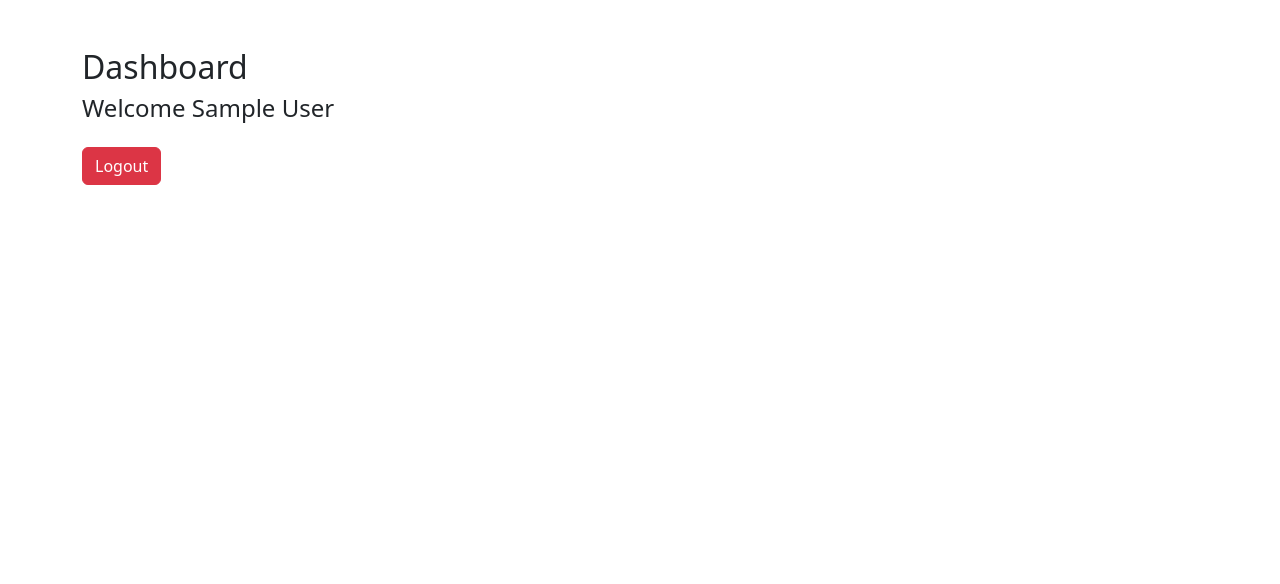
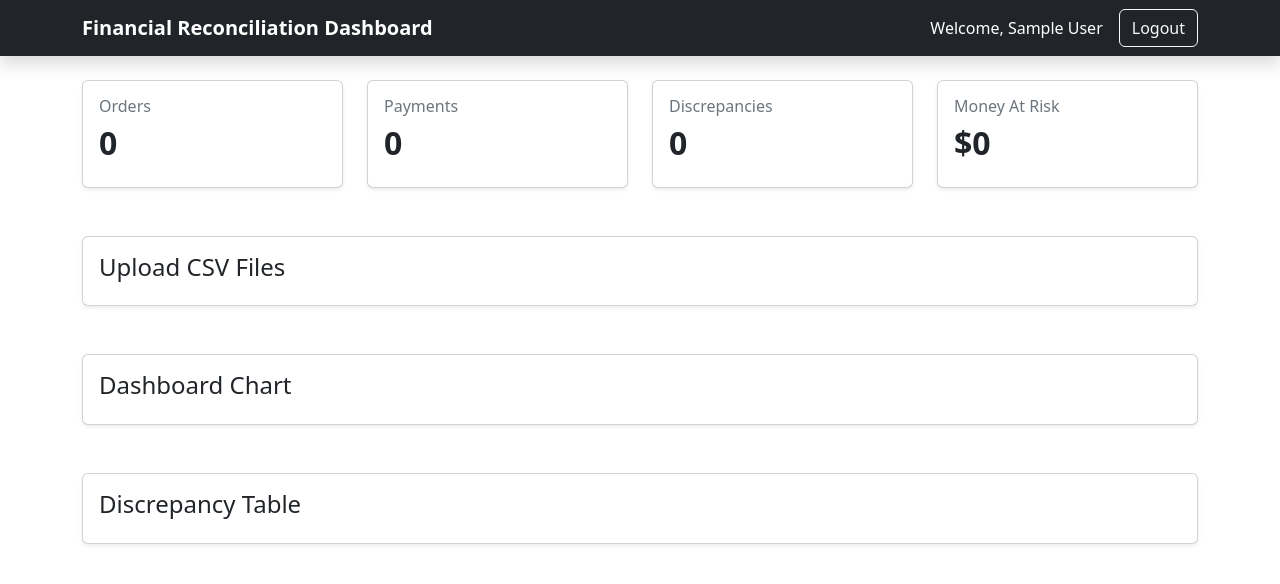
Before and after one commit to devacharya80/Dashboard, a React app in the folder frontend/: page /dashboard in a window 1280 px wide. Shown: the top 584 px of the page. Built offline with nearby package versions, Linux system fonts and the light colour scheme; sample sign-in values are in the browser's storage; the HTML template or start-up script is replaced by a standard one.

Commit message:
Create dashboard layout and reusable components

```diff
--- a/frontend/src/components/DashboardChart.jsx
+++ b/frontend/src/components/DashboardChart.jsx
@@ -0,0 +1,11 @@
+function DashboardChart() {
+  return (
+    <div className="card shadow-sm">
+      <div className="card-body">
+        <h4>Dashboard Chart</h4>
+      </div>
+    </div>
+  );
+}
+
+export default DashboardChart;
--- a/frontend/src/components/DiscrepancyTable.jsx
+++ b/frontend/src/components/DiscrepancyTable.jsx
@@ -0,0 +1,11 @@
+function DiscrepancyTable() {
+  return (
+    <div className="card shadow-sm">
+      <div className="card-body">
+        <h4>Discrepancy Table</h4>
+      </div>
+    </div>
+  );
+}
+
+export default DiscrepancyTable;
--- a/frontend/src/components/Navbar.jsx
+++ b/frontend/src/components/Navbar.jsx
@@ -0,0 +1,32 @@
+import { useNavigate } from "react-router-dom";
+import { useAuth } from "../context/AuthContext";
+
+function Navbar() {
+  const navigate = useNavigate();
+  const { user, logout } = useAuth();
+
+  const handleLogout = () => {
+    logout();
+    navigate("/");
+  };
+
+  return (
+    <nav className="navbar navbar-expand-lg navbar-dark bg-dark shadow">
+      <div className="container">
+        <span className="navbar-brand fw-bold">
+          Financial Reconciliation Dashboard
+        </span>
+
+        <div className="d-flex align-items-center">
+          <span className="text-white me-3">Welcome, {user?.name}</span>
+
+          <button className="btn btn-outline-light" onClick={handleLogout}>
+            Logout
+          </button>
+        </div>
+      </div>
+    </nav>
+  );
+}
+
+export default Navbar;
--- a/frontend/src/components/SummaryCard.jsx
+++ b/frontend/src/components/SummaryCard.jsx
@@ -0,0 +1,13 @@
+function SummaryCard({ title, value }) {
+  return (
+    <div className="card shadow-sm h-100">
+      <div className="card-body">
+        <h6 className="text-secondary">{title}</h6>
+
+        <h2 className="fw-bold">{value}</h2>
+      </div>
+    </div>
+  );
+}
+
+export default SummaryCard;
--- a/frontend/src/components/UploadForm.jsx
+++ b/frontend/src/components/UploadForm.jsx
@@ -0,0 +1,11 @@
+function UploadForm() {
+  return (
+    <div className="card shadow-sm">
+      <div className="card-body">
+        <h4>Upload CSV Files</h4>
+      </div>
+    </div>
+  );
+}
+
+export default UploadForm;
--- a/frontend/src/pages/Dashboard.jsx
+++ b/frontend/src/pages/Dashboard.jsx
@@ -1,18 +1,46 @@
-import { useAuth } from "../context/AuthContext";
+import Navbar from "../components/Navbar";
+import SummaryCard from "../components/SummaryCard";
+import UploadForm from "../components/UploadForm";
+import DashboardChart from "../components/DashboardChart";
+import DiscrepancyTable from "../components/DiscrepancyTable";
 
 function Dashboard() {
-  const { user, logout } = useAuth();
+  return (
+    <>
+      <Navbar />
 
-  return (
-    <div className="container mt-5">
-      <h2>Dashboard</h2>
+      <div className="container mt-4">
+        <div className="row g-4">
+          <div className="col-md-3">
+            <SummaryCard title="Orders" value="0" />
+          </div>
 
-      <h4>Welcome {user?.name}</h4>
+          <div className="col-md-3">
+            <SummaryCard title="Payments" value="0" />
+          </div>
 
-      <button className="btn btn-danger mt-3" onClick={logout}>
-        Logout
-      </button>
-    </div>
+          <div className="col-md-3">
+            <SummaryCard title="Discrepancies" value="0" />
+          </div>
+
+          <div className="col-md-3">
+            <SummaryCard title="Money At Risk" value="$0" />
+          </div>
+        </div>
+
+        <div className="mt-5">
+          <UploadForm />
+        </div>
+
+        <div className="mt-5">
+          <DashboardChart />
+        </div>
+
+        <div className="mt-5">
+          <DiscrepancyTable />
+        </div>
+      </div>
+    </>
   );
 }
 
```
